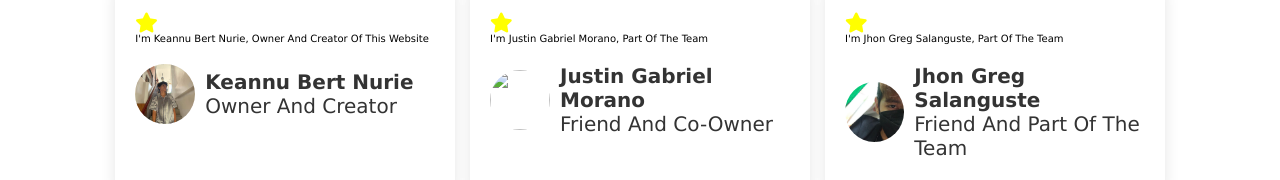
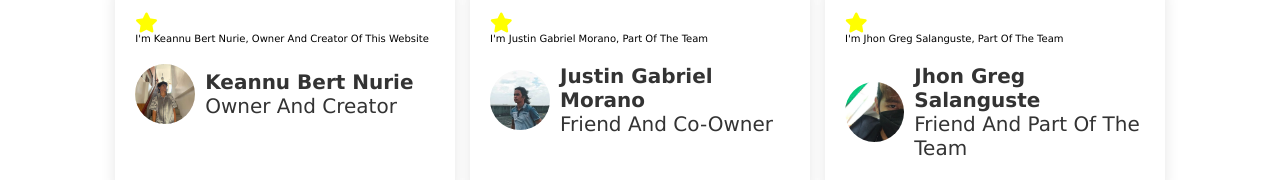
Before and after one commit to HCI-Group3-Naturest/APE-Group3-Naturest, a plain HTML site: page index.html in a window 1280 px wide. Shown: the part 2162-2342 px from the top of the page. Drawn offline with Linux system fonts and the light colour scheme.

Commit message:
Add files via upload

```diff
--- a/index.html
+++ b/index.html
@@ -189,7 +189,7 @@
 		</div>
 			<p> I'm Justin Gabriel Morano, Part of the Team </p>
 			<div class="user">
-				<img src="co.png" alt="">
+				<img src="co.jpg" alt="">
 				<div class="user-info">
 					<h3>Justin Gabriel Morano</h3>
 					<span>Friend and Co-Owner</span>
```
Also changed, not shown: co.jpg (added).
